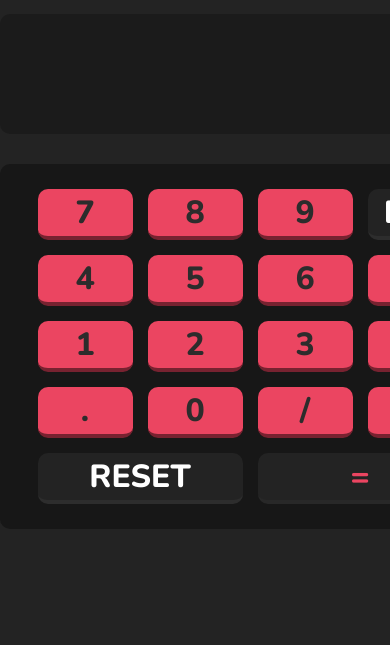
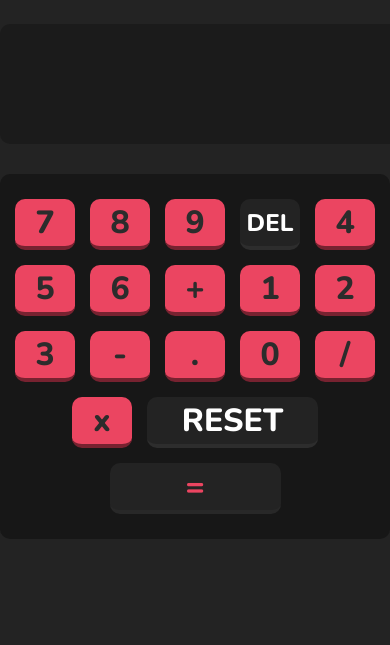
Before and after one commit to LeticiaOk/calculadora, a plain HTML site: page index.html in a window 390 px wide. Shown: the part 199-844 px from the top of the page. Drawn offline with nearby package versions, Linux system fonts and the light colour scheme.

Commit message:
Update style.css

```diff
--- a/style.css
+++ b/style.css
@@ -89,3 +89,48 @@ body{
     border-color: rgb(40, 40, 40);
     color: #eb4561;
 }
+
+@media(max-width: 480px) {
+    .container {
+        width: 100%;
+        margin-top: 30px;
+    }
+
+    .topo {
+        padding: 20px;
+    }
+
+    .teclas {
+        width: 100%;
+        padding: 25px 5px;
+    }
+
+    .botao {
+        width: 75px;
+    }
+
+    .botao-del {
+        font-size: 1.5rem;
+    }
+
+    .botao-reset,
+    .botao-igual {
+        width: 40%;
+    }
+
+}
+
+@media(max-width: 400px) {
+    .teclas {
+        width: 100%;
+        padding: 25px 5px;
+    }
+    .botao {
+        width: 60px;
+    }
+
+    .botao-reset,
+    .botao-igual {
+        width: 45%;
+    }
+}
```
